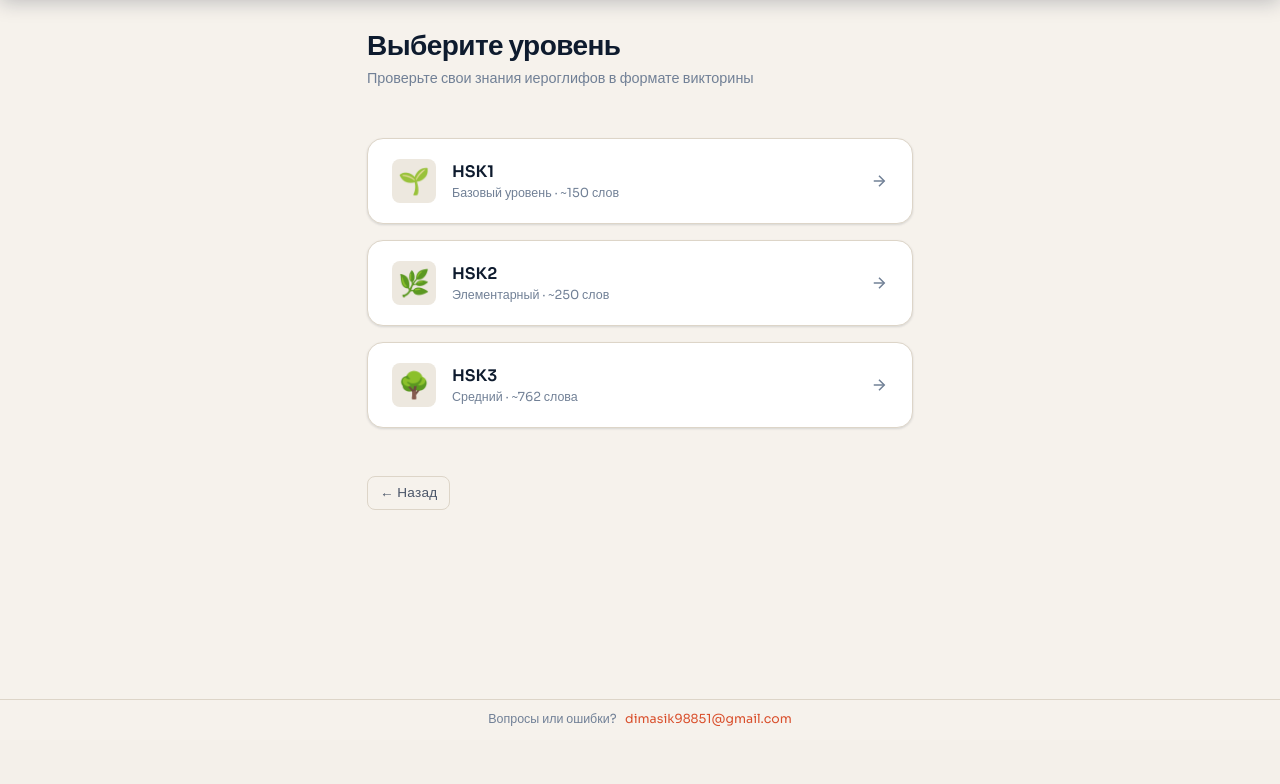
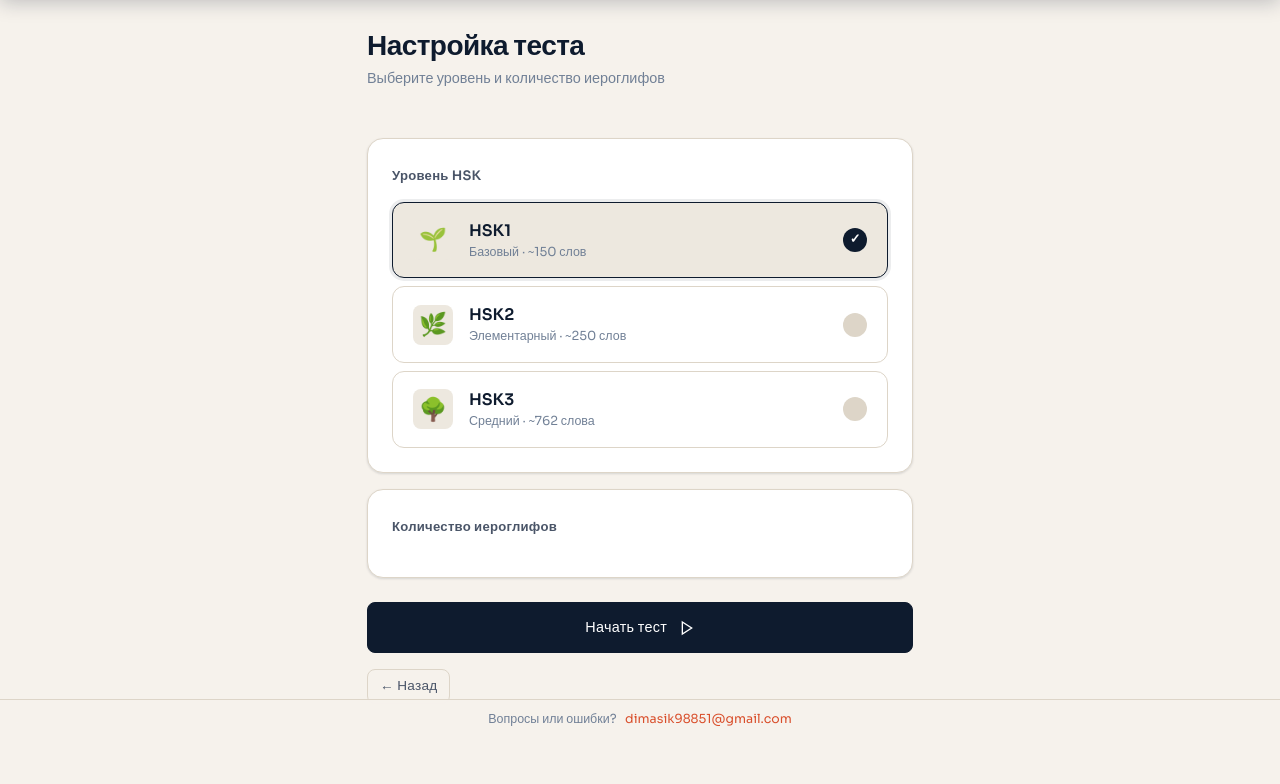
Before and after one commit to 0-Forester-0/chinese, a Django app: page /game_select_category/ in a window 1280 px wide. Shown: the part 61-845 px from the top of the page. Before the commit the page ends 787 px from the top, so only its background shows below. Run offline with Django 3.2, Linux system fonts and the light colour scheme; the visitor is signed in with stand-in values (Sample User, id 1).

Commit message:
Refactor game selection page layout and functionality

```diff
--- a/templates/game_select_category.html
+++ b/templates/game_select_category.html
@@ -1,45 +1,79 @@
 {% extends 'base.html' %}
-{% load static %}
 {% block content %}
 
 <div class="row justify-content-center">
 <div class="col-12 col-md-8 col-lg-6">
 
     <div class="mb-5">
-        <h1 class="page-title">Выберите уровень</h1>
-        <p class="page-subtitle">Проверьте свои знания иероглифов в формате викторины</p>
+        <h1 class="page-title">Настройка теста</h1>
+        <p class="page-subtitle">Выберите уровень и количество иероглифов</p>
     </div>
 
-    <div class="d-flex flex-column gap-3">
+    <!-- Выбор уровня -->
+    <div class="card mb-3">
+        <div class="card-body" style="padding:24px;">
+            <label class="form-label mb-3">Уровень HSK</label>
+            <div class="d-flex flex-column gap-2" id="category-list">
                 {% for category in categories %}
-        <a href="{% url 'game' category %}" class="category-card text-decoration-none">
-            <div class="d-flex align-items-center justify-content-between">
+                <label style="cursor:pointer;">
+                    <input type="radio" name="category" value="{{ category }}"
+                           class="d-none cat-radio" {% if forloop.first %}checked{% endif %}>
+                    <div class="category-card">
                         <div class="d-flex align-items-center gap-3">
                             <div class="category-icon">
                                 {% if category == 'HSK1' %}🌱
                                 {% elif category == 'HSK2' %}🌿
-                        {% elif category == 'HSK3' %}🌳
-                        {% else %}📚{% endif %}
+                                {% else %}🌳{% endif %}
                             </div>
                             <div>
                                 <div style="font-size:1rem; font-weight:600; color:var(--ink);">{{ category }}</div>
                                 <div style="font-size:0.78rem; color:var(--text-muted);">
-                            {% if category == 'HSK1' %}Базовый уровень · ~150 слов
+                                    {% if category == 'HSK1' %}Базовый · ~150 слов
                                     {% elif category == 'HSK2' %}Элементарный · ~250 слов
-                            {% elif category == 'HSK3' %}Средний · ~762 слова
-                            {% else %}Словарный запас{% endif %}
+                                    {% else %}Средний · ~762 слова{% endif %}
                                 </div>
                             </div>
                         </div>
-                <svg width="18" height="18" viewBox="0 0 24 24" fill="none" stroke="var(--text-muted)" stroke-width="2" class="arrow-icon">
-                    <line x1="5" y1="12" x2="19" y2="12"/><polyline points="12 5 19 12 12 19"/>
-                </svg>
+                        <div class="check-mark">✓</div>
                     </div>
-        </a>
+                </label>
                 {% endfor %}
             </div>
+        </div>
+    </div>
 
-    <div class="mt-5">
+    <!-- Выбор количества -->
+    <div class="card mb-4">
+        <div class="card-body" style="padding:24px;">
+            <label class="form-label mb-3">Количество иероглифов</label>
+            <div class="d-flex gap-3 flex-wrap" id="count-list">
+                {% for n in count_options %}
+                <label style="cursor:pointer; flex:1; min-width:80px;">
+                    <input type="radio" name="count" value="{{ n }}"
+                           class="d-none count-radio" {% if n == 20 %}checked{% endif %}>
+                    <div class="count-card">
+                        <div style="font-size:1.8rem; font-weight:700; color:var(--ink); line-height:1;">{{ n }}</div>
+                        <div style="font-size:0.72rem; color:var(--text-muted); margin-top:4px;">
+                            {% if n == 10 %}~2 мин
+                            {% elif n == 20 %}~4 мин
+                            {% else %}~6 мин{% endif %}
+                        </div>
+                    </div>
+                </label>
+                {% endfor %}
+            </div>
+        </div>
+    </div>
+
+    <!-- Кнопка старт -->
+    <button id="btn-start" class="btn btn-primary btn-lg w-100" style="padding:14px;">
+        Начать тест
+        <svg width="16" height="16" viewBox="0 0 24 24" fill="none" stroke="currentColor" stroke-width="2" class="ms-2">
+            <polygon points="5 3 19 12 5 21 5 3"/>
+        </svg>
+    </button>
+
+    <div class="mt-3">
         <a href="{% url 'home' %}" class="btn btn-secondary">← Назад</a>
     </div>
 
@@ -48,34 +82,66 @@
 
 <style>
     .category-card {
-        display: block;
-        padding: 20px 24px;
+        display: flex;
+        align-items: center;
+        justify-content: space-between;
+        padding: 16px 20px;
         background: var(--surface);
         border: 1.5px solid var(--paper-border);
-        border-radius: var(--radius-lg);
+        border-radius: var(--radius-md);
         transition: all var(--transition);
-        box-shadow: var(--shadow-sm);
     }
-    .category-card:hover {
+    .category-card:hover { border-color: var(--ink-soft); background: var(--paper-warm); }
+    .cat-radio:checked + .category-card {
         border-color: var(--ink);
-        box-shadow: var(--shadow-md);
-        transform: translateX(4px);
+        background: var(--paper-warm);
+        box-shadow: 0 0 0 3px rgba(14,27,46,0.08);
     }
-    .category-card:hover .arrow-icon {
-        stroke: var(--ink);
-        transform: translateX(4px);
-        transition: transform 0.2s;
+    .check-mark {
+        width: 24px; height: 24px;
+        border-radius: 50%;
+        background: var(--paper-border);
+        color: transparent;
+        display: flex; align-items: center; justify-content: center;
+        font-size: 0.8rem; font-weight: 700;
+        transition: all var(--transition);
     }
+    .cat-radio:checked + .category-card .check-mark {
+        background: var(--ink);
+        color: #fff;
+    }
+
+    .count-card {
+        text-align: center;
+        padding: 20px 12px;
+        background: var(--surface);
+        border: 1.5px solid var(--paper-border);
+        border-radius: var(--radius-md);
+        transition: all var(--transition);
+    }
+    .count-card:hover { border-color: var(--ink-soft); background: var(--paper-warm); }
+    .count-radio:checked + .count-card {
+        border-color: var(--ink);
+        background: var(--ink);
+    }
+    .count-radio:checked + .count-card div { color: #fff !important; }
+
     .category-icon {
-        font-size: 1.6rem;
-        width: 44px;
-        height: 44px;
-        display: flex;
-        align-items: center;
-        justify-content: center;
+        font-size: 1.4rem;
+        width: 40px; height: 40px;
+        display: flex; align-items: center; justify-content: center;
         background: var(--paper-warm);
         border-radius: var(--radius-sm);
     }
-    .arrow-icon { transition: transform var(--transition); }
 </style>
+
+<script>
+    document.getElementById('btn-start').addEventListener('click', () => {
+        const category = document.querySelector('.cat-radio:checked')?.value;
+        const count    = document.querySelector('.count-radio:checked')?.value;
+        if (category && count) {
+            window.location.href = `/game/${category}/${count}/`;
+        }
+    });
+</script>
 {% endblock %}
```
Lines whose indentation alone changed are shown as unchanged.
